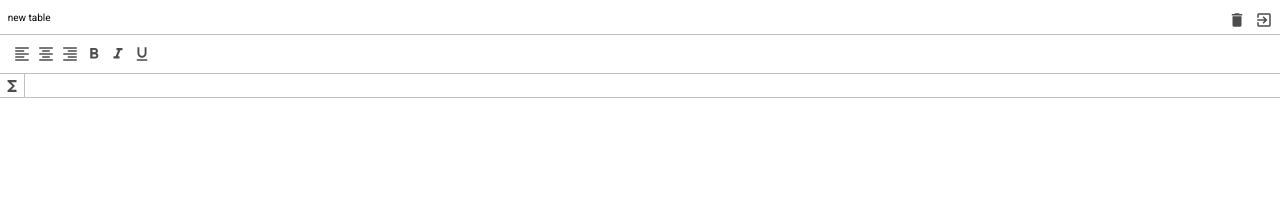
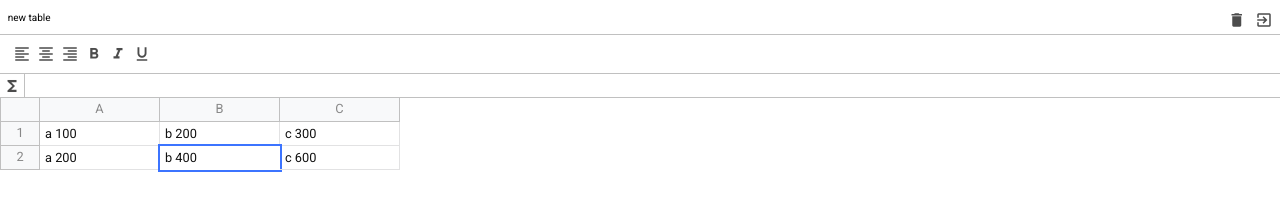
Before and after one commit to Kinokus/learning-js-2020, a website built with webpack: page src/index.html in a window 1280 px wide. Built offline with nearby package versions, Linux system fonts and the light colour scheme.

Commit message:
table style

```diff
--- a/src/index.html
+++ b/src/index.html
@@ -30,10 +30,35 @@
 
         <div class="excel__formula">
             <div class="info button"><i class="material-icons">functions</i></div>
-            <div class="input"></div>
+            <div class="input" contenteditable spellcheck="false"></div>
         </div>
 
-        <div class="excel__table" contenteditable spellcheck="false">
+        <div class="excel__table">
+            <div class="row">
+                <div class="row-info"></div>
+                <div class="row-data">
+                    <div class="column">A</div>
+                    <div class="column">B</div>
+                    <div class="column">C</div>
+                </div>
+            </div>
+
+            <div class="row">
+                <div class="row-info"> 1</div>
+                <div class="row-data">
+                    <div class="cell" contenteditable>a 100</div>
+                    <div class="cell" contenteditable>b 200</div>
+                    <div class="cell" contenteditable>c 300</div>
+                </div>
+            </div>
+            <div class="row">
+                <div class="row-info"> 2</div>
+                <div class="row-data">
+                    <div class="cell" contenteditable>a 200</div>
+                    <div class="cell selected" contenteditable>b 400</div>
+                    <div class="cell" contenteditable>c 600</div>
+                </div>
+            </div>
 
         </div>
 
--- a/src/scss/_variables.scss
+++ b/src/scss/_variables.scss
@@ -2,6 +2,16 @@ $header-height: 34px;
 $toolbar-height: 40px;
 $formula-height: 24px;
 $header-input-focus-border: #1a73e8;
+
 $input-hover: #eeeeee;
 $border-color: #c0c0c0;
+
+$base-row-height: 24px;
+$min-row-height: 20px;
+
+$info-cell-background: #f8f9fa;
+$base-cell-width: 120px;
+$cell-border-color : #e2e2e3;
 $info-cell-width: 40px;
+$min-cell-width: 40px;
+$selected-cell-outline-color: #3c74ff;
--- a/src/scss/formula.scss
+++ b/src/scss/formula.scss
@@ -25,7 +25,7 @@
     outline: none;
     width: 100%;
     height: 100%;
-
+    color: black;
 
   }
 
--- a/src/scss/index.scss
+++ b/src/scss/index.scss
@@ -23,5 +23,7 @@ body {
 .excel{
   position: relative;
   color:#888;
-
+  height:100%;
+  max-width: 100%;
+  font-size: .8rem;
 }
--- a/src/scss/table.scss
+++ b/src/scss/table.scss
@@ -1,5 +1,70 @@
 @import "variables";
 @import "mixins";
-.excel__table{
+
+.excel__table {
+
+  position: absolute;
+  left: 0;
+  right: 0;
+  top: $header-height + $toolbar-height + $formula-height;
+  overflow-x: auto;
+  padding-bottom: 2px;
+
+  .row {
+    display: flex;
+    flex-direction: row;
+    min-height: $min-row-height;
+    height: $base-row-height;
+
+  }
+
+  .row-info, .column {
+    display: flex;
+    justify-content: center;
+    align-items: center;
+    background: $info-cell-background;
+  }
+
+  .row-info {
+
+    min-width: $info-cell-width;
+    height: 100%;
+    border: 1px solid $border-color;
+
+    border-block-start: none;
+
+  }
+
+  .row-data {
+    display: flex;
+    flex-direction: row;
+
+  }
+
+  .column {
+    min-width: $base-cell-width;
+    border: 1px solid $border-color;
+    height: 100%;
+    border-block-start: 0;
+    border-inline-start: 0;
+  }
+
+  .cell {
+    min-width: $min-cell-width;
+    width: $base-cell-width;
+    height: 100%;
+    padding: 5px;
+    border: 1px solid $cell-border-color;
+    border-block-start: 0;
+    border-inline-start: 0;
+    color: #111;
+    white-space: nowrap;
+    outline: none;
+
+    &.selected {
+      border: none;
+      outline: 2px solid $selected-cell-outline-color;
+    }
+  }
 
 }
--- a/src/scss/toolbar.scss
+++ b/src/scss/toolbar.scss
@@ -12,6 +12,7 @@
   padding: 7px 10px;
   display: flex;
   .button{
+    color: #888888;
     @include button(green);
   }
 }
```
